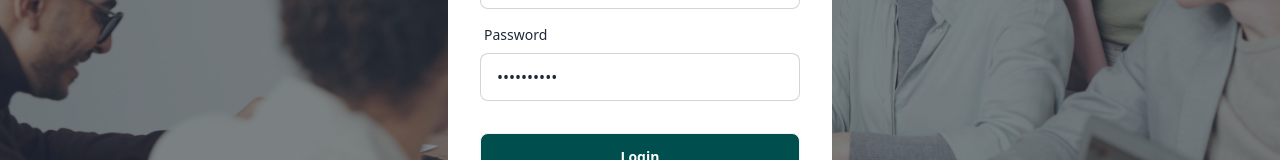
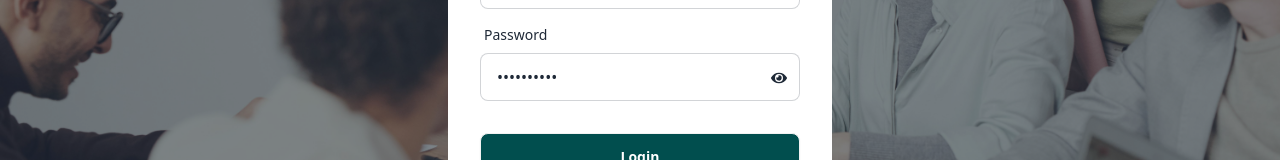
Before and after one commit to kobirul5/work-nest, a React (Vite) app: page /auth/login in a window 1280 px wide. Shown: the part 415-575 px from the top of the page. Built offline with nearby package versions, Linux system fonts and the light colour scheme; no server answers.

Commit message:
fixed password show in login page

```diff
--- a/src/pages/Login/Login.jsx
+++ b/src/pages/Login/Login.jsx
@@ -7,10 +7,12 @@ import GoogleLogin from "../../components/GoogleLogin";
 import useAllUsers from "../../hooks/useAllUsers";
 import loginImage from "../../assets/images/login.jpg"
 import { ThemeContext } from "../../providers/ThemeProvider";
+import { FaEye } from "react-icons/fa";
 
 const Login = () => {
     const { register, handleSubmit, reset, formState: { errors } } = useForm();
     const {theme} = useContext(ThemeContext)
+    const [showPassword, setShowPassword] = useState(false)
     const [allUser] = useAllUsers()
     const { userLogin } = useContext(AuthContext);
     const location = useLocation()
@@ -62,7 +64,7 @@ const Login = () => {
             style={{
                 backgroundImage: `url(${loginImage})`,
             }}
-            className="hero min-h-screen">
+            className="hero min-h-screen relative">
             <div className="hero-overlay bg-opacity-60"></div>
             <div className="hero-content flex-col mt-20">
                 <div className="text-center lg:text-left">
@@ -92,12 +94,12 @@ const Login = () => {
                         </div>
 
                         {/* password */}
-                        <div className="form-control">
+                        <div className="form-control ">
                             <label className="label">
                                 <span className="label-text">Password</span>
                             </label>
                             <input
-                            type="password"
+                            type={showPassword ? "text":"password"}
                                 value={roleInfo?.password}
                                 onChange={(e) => setRoleInfo({...roleInfo, password: e.target.value})}
                                 {...register("password", {
@@ -106,11 +108,13 @@ const Login = () => {
                                 placeholder="password"
                                 className="input input-bordered" />
                             {errors.password?.type === "required" && <span className='text-red-600'>Password is Required</span>}
+
                         </div>
-                        <div className="form-control mt-6">
-                            <button className="btn bg-primary-color text-white hover:text-black hover:border-primary-color">Login</button>
+                        <div  className="form-control mt-6">
+                            <button type="submit" className="btn bg-primary-color text-white hover:text-black hover:border-primary-color">Login</button>
                         </div>
                     </form>
+                    <button onClick={()=>setShowPassword(!showPassword)} className="absolute right-[45px] bottom-[215px]"><FaEye/></button>
                     <div className="px-8 pb-8 space-y-2">
                         <Link to="/auth/signUp">Don't Have a account? Sign Up</Link>
                         <GoogleLogin></GoogleLogin>
```
